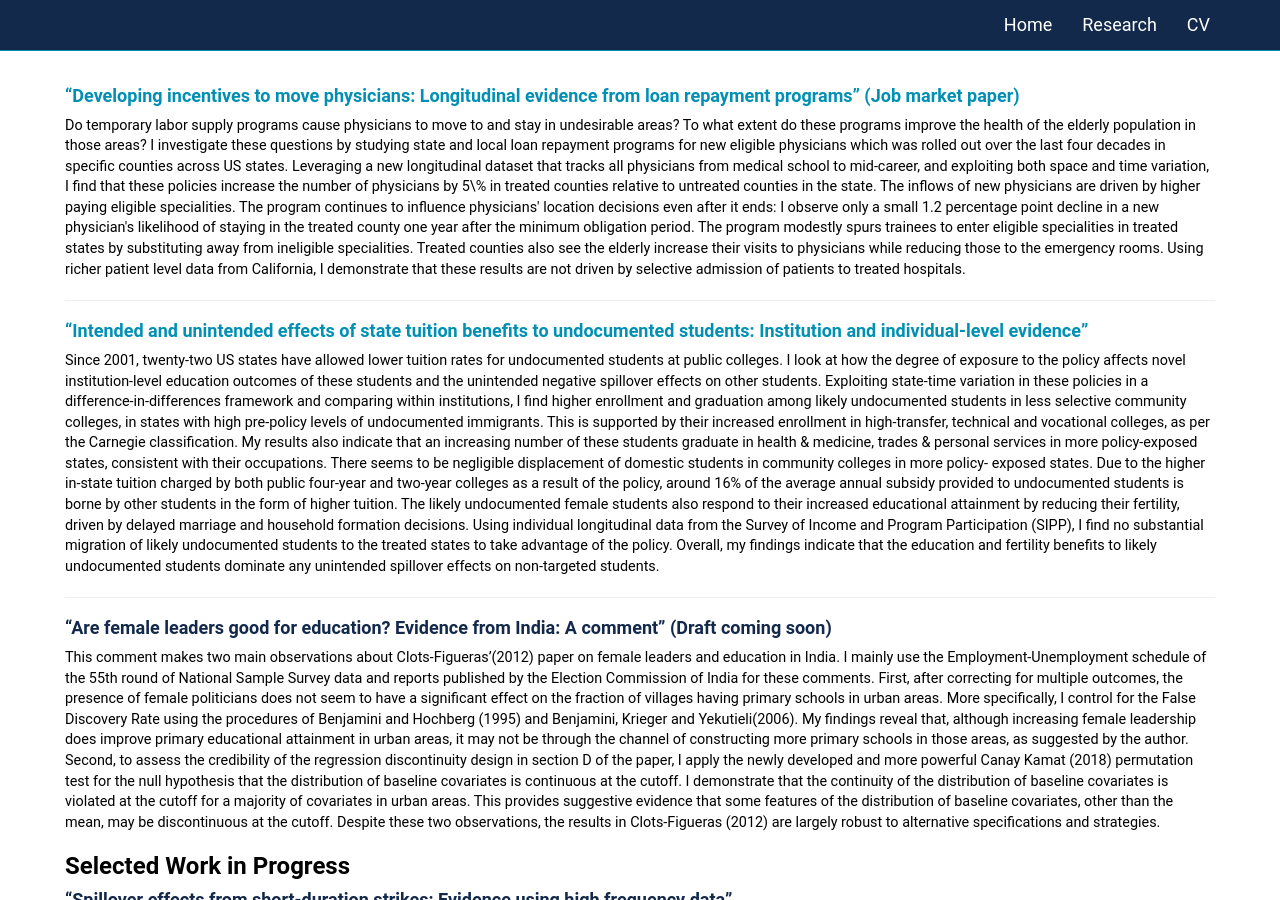
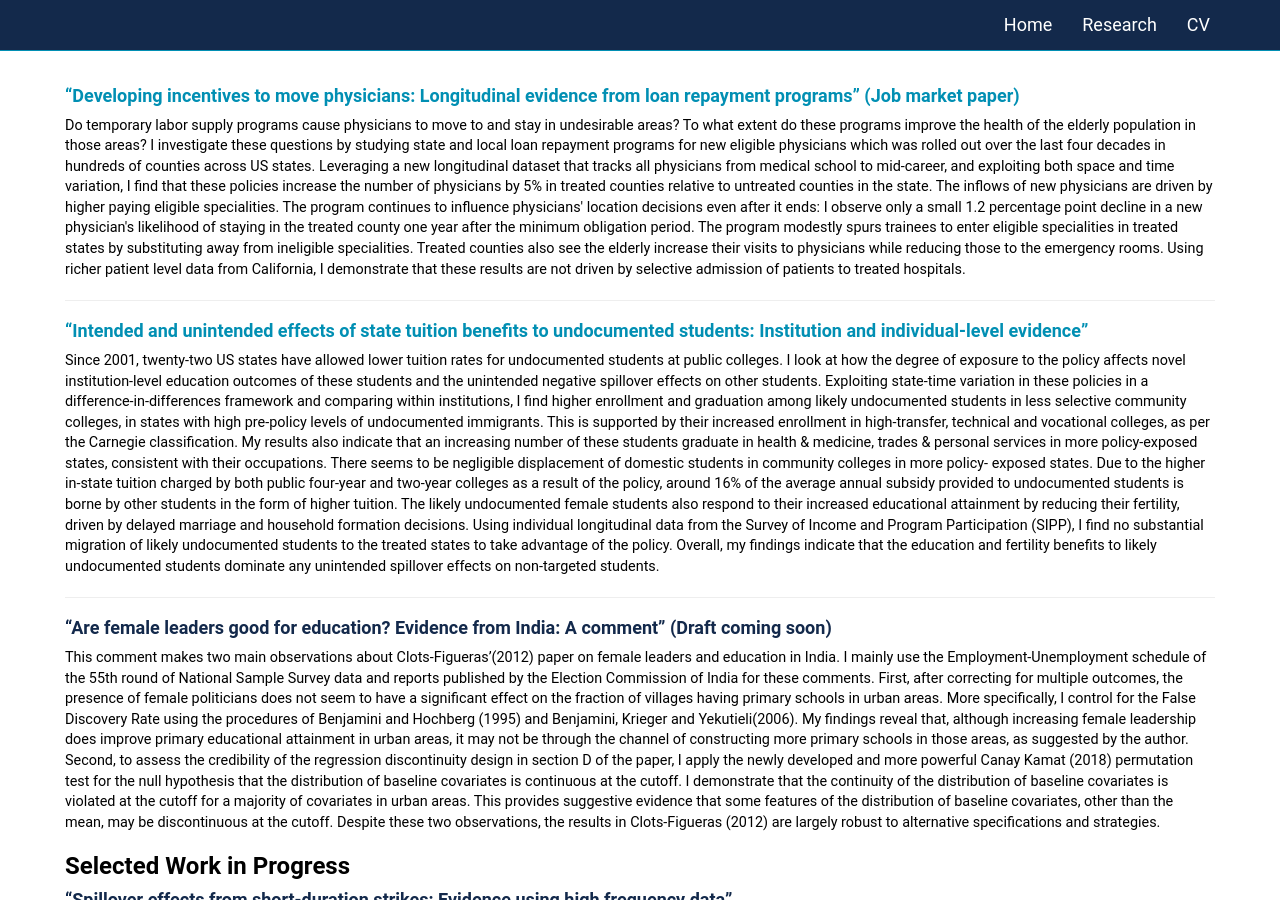
Before and after one commit to anomitaghosh/anomitaghosh.github.io, a Jekyll site: the page built from research.md, in a window 1280 px wide and 900 px high. Built offline with Jekyll 4.4.1, drawn with Linux system fonts in a browser that asks for light colours.

Commit message:
Update research.md

```diff
--- a/research.md
+++ b/research.md
@@ -4,7 +4,7 @@ layout: secondary_pages
 
 #### [**"Developing incentives to move physicians: Longitudinal evidence from loan repayment programs" (Job market paper)**](researchpapers/Anomita_Ghoshjmp.pdf)
 
-<p style="font-size:0.8em">Do temporary labor supply programs cause physicians to move to and stay in undesirable areas? To what extent do these programs improve the health of the elderly population in those areas? I investigate these questions by studying state and local loan repayment programs for new eligible physicians which was rolled out over the last four decades in specific counties across US states. Leveraging a new longitudinal dataset that tracks all physicians from medical school to mid-career, and exploiting both space and time variation, I find that these policies increase the number of physicians by 5\% in treated counties relative to untreated counties in the state. The inflows of new physicians are driven by higher paying eligible specialities. The program continues to influence physicians' location decisions even after it ends: I observe only a small 1.2 percentage point decline in a new physician's likelihood of staying in the treated county one year after the minimum obligation period. The program modestly spurs trainees to enter eligible specialities in treated states by substituting away from ineligible specialities. Treated counties also see the elderly increase their visits to physicians while reducing those to the emergency rooms. Using richer patient level data from California, I demonstrate that these results are not driven by selective admission of patients to treated hospitals.
+<p style="font-size:0.8em">Do temporary labor supply programs cause physicians to move to and stay in undesirable areas? To what extent do these programs improve the health of the elderly population in those areas? I investigate these questions by studying state and local loan repayment programs for new eligible physicians which was rolled out over the last four decades in hundreds of counties across US states. Leveraging a new longitudinal dataset that tracks all physicians from medical school to mid-career, and exploiting both space and time variation, I find that these policies increase the number of physicians by 5% in treated counties relative to untreated counties in the state. The inflows of new physicians are driven by higher paying eligible specialities. The program continues to influence physicians' location decisions even after it ends: I observe only a small 1.2 percentage point decline in a new physician's likelihood of staying in the treated county one year after the minimum obligation period. The program modestly spurs trainees to enter eligible specialities in treated states by substituting away from ineligible specialities. Treated counties also see the elderly increase their visits to physicians while reducing those to the emergency rooms. Using richer patient level data from California, I demonstrate that these results are not driven by selective admission of patients to treated hospitals.
 </p>
 <hr>
 
```
